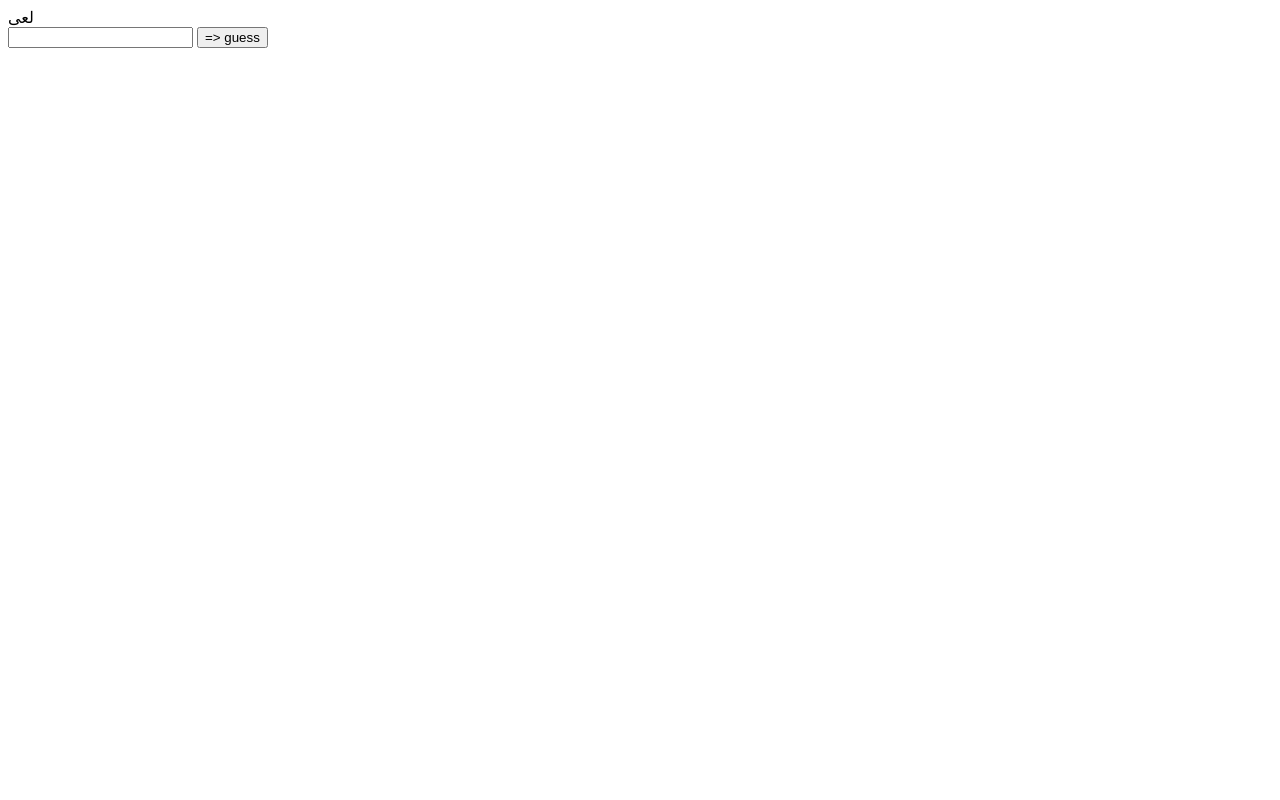
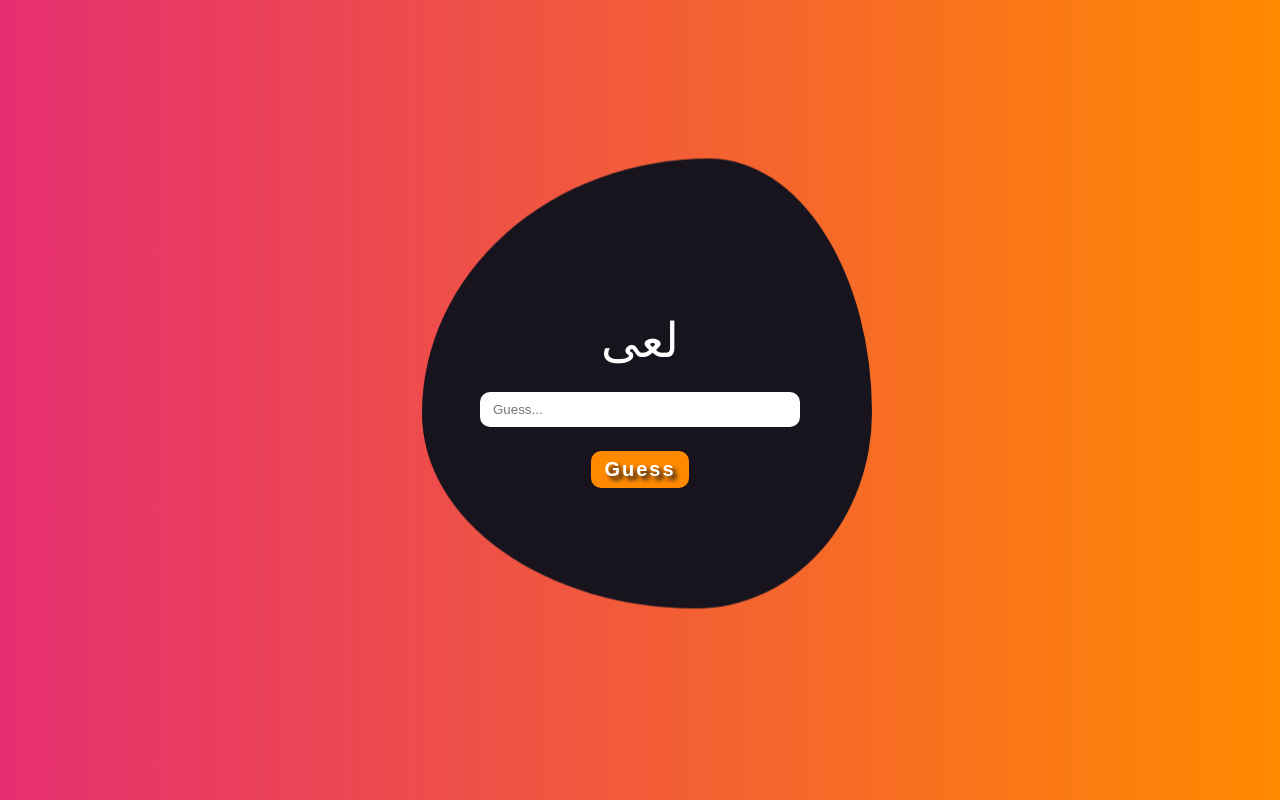
Before and after one commit to root404-ir/game_sample_JS, a plain HTML site: page 4-guess-word/index.html in a window 1280 px wide. Both pictures are taken after a click on the button "Start". Drawn offline with Linux system fonts and the light colour scheme.

Commit message:
added style file

```diff
--- a/4-guess-word/app.js
+++ b/4-guess-word/app.js
@@ -15,7 +15,7 @@ guess_button.addEventListener('click', function () {
     if (!playGame) {
         playGame = true
         //inner text tag
-        guess_button.innerHTML = "=> guess"
+        guess_button.innerHTML = "guess"
         //toggle iunput
         //if click added class
         word_input.classList.toggle('hidden')
--- a/4-guess-word/index.html
+++ b/4-guess-word/index.html
@@ -1,15 +1,25 @@
 <!DOCTYPE html>
 <html lang="en">
+
 <head>
     <meta charset="UTF-8">
     <meta name="viewport" content="width=device-width, initial-scale=1.0">
     <title>Document</title>
     <link rel="stylesheet" href="style.css">
 </head>
+
 <body>
-    <div class="message"></div>
-    <input type="text" class="hidden word_input">
-    <button class="start">Start</button>
+    <div class="slider-thumb"></div>
+    <div class="container">
+        <div class="message"></div>
+        <input type="text" class="hidden word_input" placeholder="Guess...">
+        <button class="start">
+            <span class="front">
+                start
+            </span>
+        </button>
+    </div>
     <script src="app.js"></script>
 </body>
+
 </html>
--- a/4-guess-word/style.css
+++ b/4-guess-word/style.css
@@ -1,4 +1,135 @@
-.hidden
-{
+* {
+    margin: 0;
+    padding: 0;
+    box-sizing: border-box;
+}
+
+body {
+    font-family: fantasy;
+    height: 100vh;
+    background: linear-gradient(90deg, #e52e71, #ff8a00);
+}
+
+.slider-thumb::before {
+    position: absolute;
+    content: "";
+    left: 33%;
+    top: 20%;
+    width: 450px;
+    height: 450px;
+    background: #17141d;
+    border-radius: 62% 47% 82% 35% / 45% 45% 80% 66%;
+    will-change: border-radius, transform, opacity;
+    -webkit-animation: sliderShape 5s linear infinite;
+    display: block;
+    z-index: -1;
+    animation: sliderShape 5s linear infinite;
+}
+
+@keyframes sliderShape {
+
+    0%,
+    100% {
+        border-radius: 42% 58% 70% 30% / 45% 45% 55% 55%;
+        transform: translate3d(0, 0, 0) rotateZ(0.01deg);
+    }
+
+    34% {
+        border-radius: 70% 30% 46% 54% / 30% 29% 71% 70%;
+        transform: translate3d(0, 5px, 0) rotateZ(0.01deg);
+    }
+
+    50% {
+        transform: translate3d(0, 0, 0) rotateZ(0.01deg);
+    }
+
+    67% {
+        border-radius: 100% 60% 60% 100% / 100% 100% 60% 60%;
+        transform: translate3d(0, -3px, 0) rotateZ(0.01deg);
+    }
+}
+
+.container {
+    display: flex;
+    flex-direction: column;
+    justify-content: center;
+    align-items: center;
+    height: inherit;
+}
+
+.message {
+    color: #fff;
+    font-size: 3rem;
+    margin-bottom: 1.5rem;
+}
+
+.word_input {
+    border: 0;
+    outline: 0;
+    width: 25%;
+    padding: 10px 13px;
+    border-radius: 10px;
+    transition: all 0.2s ease-in-out;
+}
+
+.word_input:hover {
+    border: 4px solid #e52e71;
+}
+
+.hidden {
     display: none;
 }
+
+.start {
+    border: 0;
+    outline: 0;
+    margin-top: 1.5rem;
+    padding: 7px 13px;
+    border-radius: 10px;
+    background-color: #ff8a00;
+    cursor: pointer;
+    color: #fff;
+    font-size: 20px;
+    font-weight: 700;
+    letter-spacing: 2px;
+    text-align: center;
+    text-transform: capitalize;
+    text-shadow: 4px 4px 4px #17141d;
+    transition: all 0.3s ease-in-out;
+}
+
+.start:hover {
+    transform: scale(1.3, 1.3);
+    animation: 1s btn_animate infinite;
+    border: 3px solid;
+}
+
+@keyframes btn_animate {
+    0% {
+        border-color: #e52e71;
+    }
+    25%
+    {
+        border-color: #ff8a00;
+    }
+    40%
+    {
+        border-color: #7fff00;
+    }
+    50%
+    {
+        border-color: #00ffff;
+    }
+    70%
+    {
+        border-color: #ff00d4;
+    }
+    90%
+    {
+        border-color: #c8ff00;
+    }
+    100%
+    {
+        border-color: #ff0000;
+    }
+}
```
